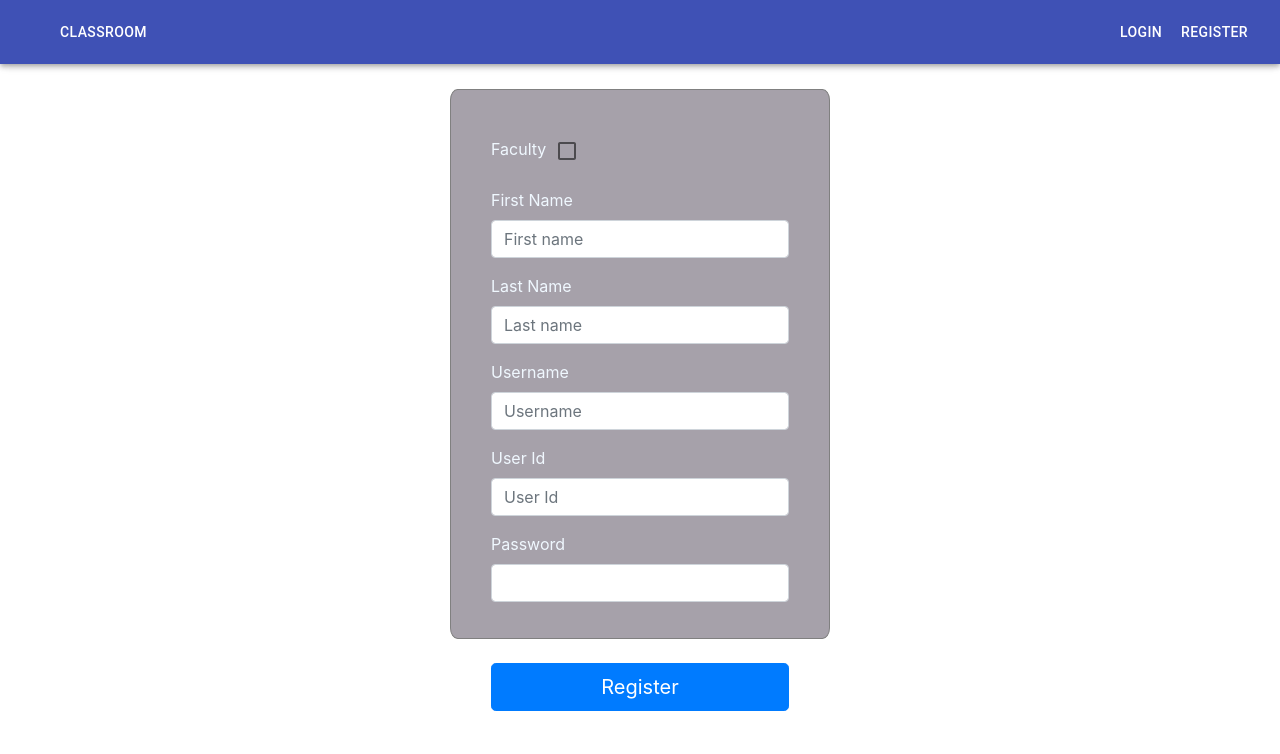
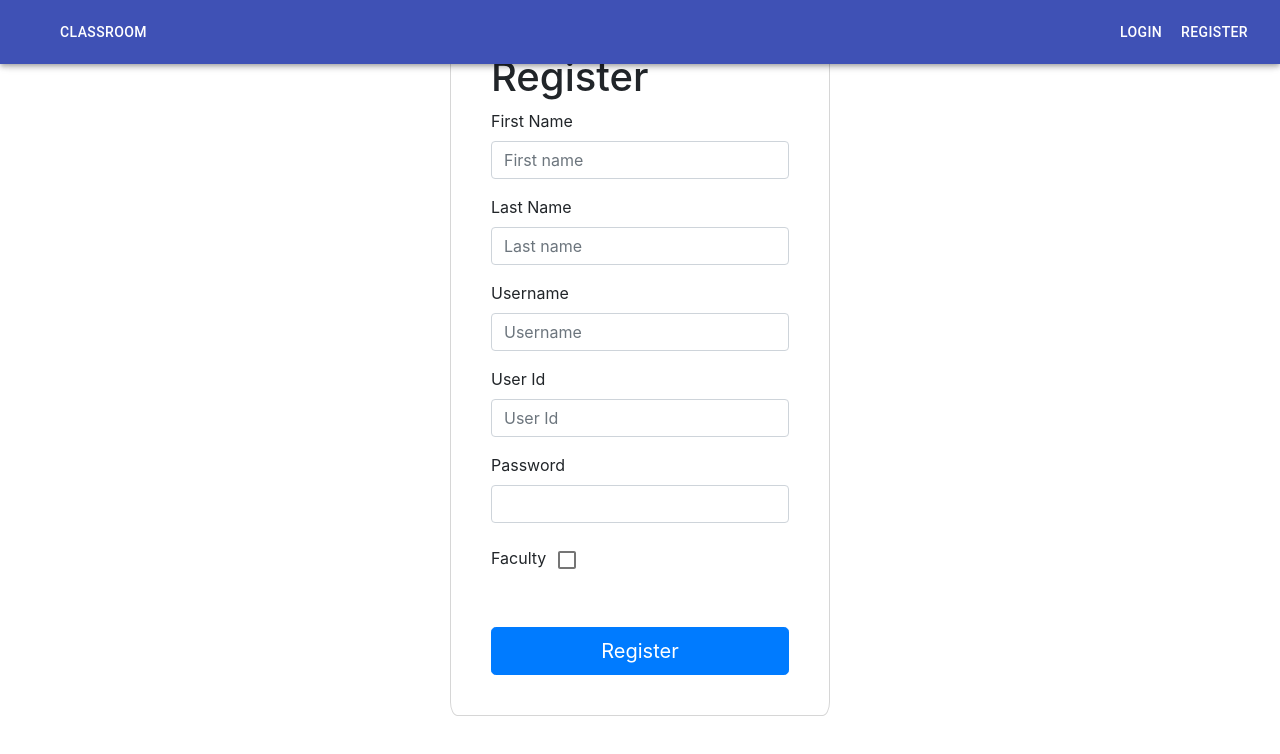
Before and after one commit to kanhayaKy/classroom, a React (Create React App) app in the folder frontend/: page /register in a window 1280 px wide. Shown: the top 754 px of the page. Built offline with nearby package versions, Linux system fonts and the light colour scheme.

Commit message:
fixed bugs

```diff
--- a/frontend/src/App.css
+++ b/frontend/src/App.css
@@ -36,3 +36,9 @@
     transform: rotate(360deg);
   }
 }
+
+.err{
+  background-color: red;
+  margin: 1rem auto;
+  padding: 1px 3px;
+}
--- a/frontend/src/App.js
+++ b/frontend/src/App.js
@@ -54,6 +54,7 @@ class App extends Component {
 
   handleLogin = (e, data) => {
     e.preventDefault();
+    let auth = true;
     fetch(base_url + "token-auth/", {
       crossDomain: true,
       withCredentials: true,
@@ -64,18 +65,26 @@ class App extends Component {
       },
       body: JSON.stringify(data),
     })
-      .then((response) => response.json())
+      .then((response) => { return response.ok? response.json(): null})
       .then((json) => {
-        localStorage.setItem("token", json.token);
-        this.setState({
-          logged_in: true,
-          user: json.user,
-        });
-        this.getClasses();
+        if (json) {
+          localStorage.setItem("token",json.token);
+          this.setState({
+            logged_in: true,
+            user: json.user,
+          });
+          this.getClasses();
+          auth = false;
+          console.log(auth);
+        }
+
       })
       .catch((error) => {
         console.log(error);
       });
+
+      return auth;
+
   };
 
   //Get All the classes of the current user
@@ -107,7 +116,7 @@ class App extends Component {
       <div>
         <Switch>
           <Route exact path="/">
-            {this.state.logged_in&&(this.state.user!=='undefined') ? (
+            {this.state.logged_in && this.state.user !== "undefined" ? (
               <div>
                 <CustomNavBar
                   logged_in={logged_in}
--- a/frontend/src/Components/Accounts/LoginUser.js
+++ b/frontend/src/Components/Accounts/LoginUser.js
@@ -9,6 +9,7 @@ class LoginForm extends React.Component {
     this.state = {
       username:"",
       password: "",
+      error:false,
     };
   }
 
@@ -18,19 +19,37 @@ class LoginForm extends React.Component {
     });
   };
 
+  handleError = () => {
+    console.log("Handling");
+    this.setState({
+      username:"",
+      password:"",
+      error: true,
+    })
+  }
+
+  handleLogin = (event) => {
+
+    const err = this.props.handleLogin(event, {
+      username: this.state.username,
+      password: this.state.password,
+    });
+    if(err){
+      this.handleError();
+    }
+  }
+
   render() {
     return (
       <div className="container">
         <Form
           onSubmit={(event) =>
-            this.props.handleLogin(event, {
-              username: this.state.username,
-              password: this.state.password,
-            })
+             this.handleLogin(event)
           }
           className="form-box"
         >
-            <h1>Hello.! </h1>
+            <h1>Login </h1>
+            {this.state.error && <p className="err">UserName or password invalid</p>}
 
           <Form.Group controlId="formPlaintextEmail" className="center">
             <Form.Label>Username</Form.Label>
--- a/frontend/src/Components/Accounts/RegisterUser.js
+++ b/frontend/src/Components/Accounts/RegisterUser.js
@@ -24,7 +24,8 @@ class RegisterForm extends React.Component {
 
   sendRegistration = (event) => {
     event.preventDefault();
-    const { first_name, last_name, username, uid, password , checked} = this.state;
+    const { first_name, last_name, username, uid, password, checked } =
+      this.state;
     Axios.post(base_url + "users/create", {
       user: {
         UID: uid,
@@ -32,7 +33,7 @@ class RegisterForm extends React.Component {
         last_name: last_name,
         username: username,
         password: password,
-        Role: checked ?"TR" :"ST",
+        Role: checked ? "TR" : "ST",
       },
     })
       .then((response) => {
@@ -50,18 +51,17 @@ class RegisterForm extends React.Component {
 
   changeHandler = (event) => {
     event.preventDefault();
-    console.log(event)
+    console.log(event);
     this.setState({
       [event.target.name]: event.target.value,
     });
   };
 
   checkHandler = (event) => {
-
     this.setState({
-      checked:event.target.checked,
-    })
-  }
+      checked: event.target.checked,
+    });
+  };
 
   clearForm = () => {
     this.setState({
@@ -77,20 +77,9 @@ class RegisterForm extends React.Component {
   render() {
     return (
       <div className="container">
-        <Form
-          onSubmit={this.sendRegistration}
-          noValidate
-          className="register-form form-box"
-        >
-          <Form.Group controlId="formPlaintextEmail" className="center">
-            <Form.Label>Faculty</Form.Label>
-            <Checkbox
-              name="checked"
-              checked={this.state.checked}
-              onChange={this.checkHandler}
-              inputProps={{ "aria-label": "primary checkbox" }}
-            />
-          </Form.Group>
+        <Form onSubmit={this.sendRegistration} noValidate className="form-box">
+          <h1>Register </h1>
+
           <Form.Group controlId="formPlaintextEmail" className="center">
             <Form.Label>First Name</Form.Label>
             <Form.Control
@@ -144,7 +133,17 @@ class RegisterForm extends React.Component {
               name="password"
             />
           </Form.Group>
-          {this.state.submitted ? <Redirect to="/login" /> : <React.Fragment/>}
+          <Form.Group controlId="formPlaintextEmail" className="center">
+            <Form.Label>Faculty</Form.Label>
+            <Checkbox
+              name="checked"
+              color="default"
+              checked={this.state.checked}
+              onChange={this.checkHandler}
+              inputProps={{ "aria-label": "checkbox with default color" }}
+            />
+          </Form.Group>
+          {this.state.submitted ? <Redirect to="/login" /> : <React.Fragment />}
           <div className="submitButton">
             <Button type="submit" variant="primary" size="lg" block>
               Register
--- a/frontend/src/Components/Classroom.js
+++ b/frontend/src/Components/Classroom.js
@@ -141,7 +141,7 @@ export default function ControlledAccordions(props) {
   };
 
   const renderMaterials = () => {
-    if (classDetail.materials&& classDetail.length>0) {
+    if (classDetail.materials&& classDetail.materials.length>0) {
       const materials = classDetail.materials
         .slice(0)
         .reverse()
@@ -249,6 +249,11 @@ export default function ControlledAccordions(props) {
         <Typography variant="h3" component="h4" className={classes.title}>
           {classDetail.Title}
         </Typography>
+        <Typography variant="h5" style={{color:"white"}} >
+          Class Code : {classDetail.id}
+        </Typography>
+        <p style={{color:"#f6ecf0", fontSize:"small"}}>Use the above code to join the classroom</p>
+
       </Container>
 
       <Container className={classes.root} maxWidth="sm">
--- a/frontend/src/index.css
+++ b/frontend/src/index.css
@@ -21,23 +21,16 @@ code {
 }
 
 .form-box{
-  background-color: rgba(33, 22, 44, 0.4);
-  color: aliceblue;
   width: 380px;
-  height: 400px;
   padding: 40px;
   display: flex;
   flex-direction: column;
   justify-content: flex-start;
-  border: 1px solid grey;
+  border: 1px solid #d6d6d6;
   border-radius: 2%;
 }
 
-.register-form{
-  height: 550px;
-
-}
 
 .submitButton {
-  margin-top: 15%;
+  margin-top: 10%;
 }
```
Also changed, not shown: 2 other files (tests, documents, lock files or other folders).
